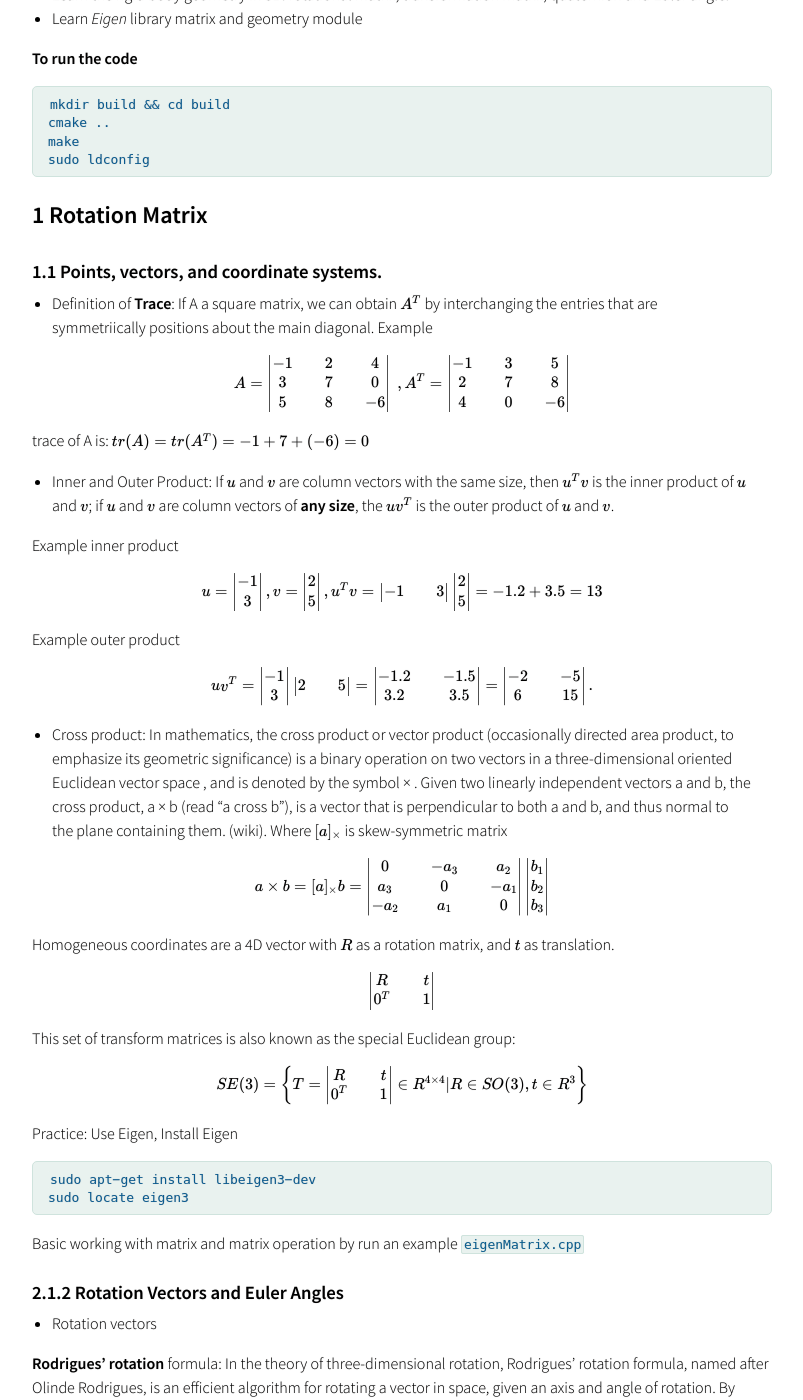
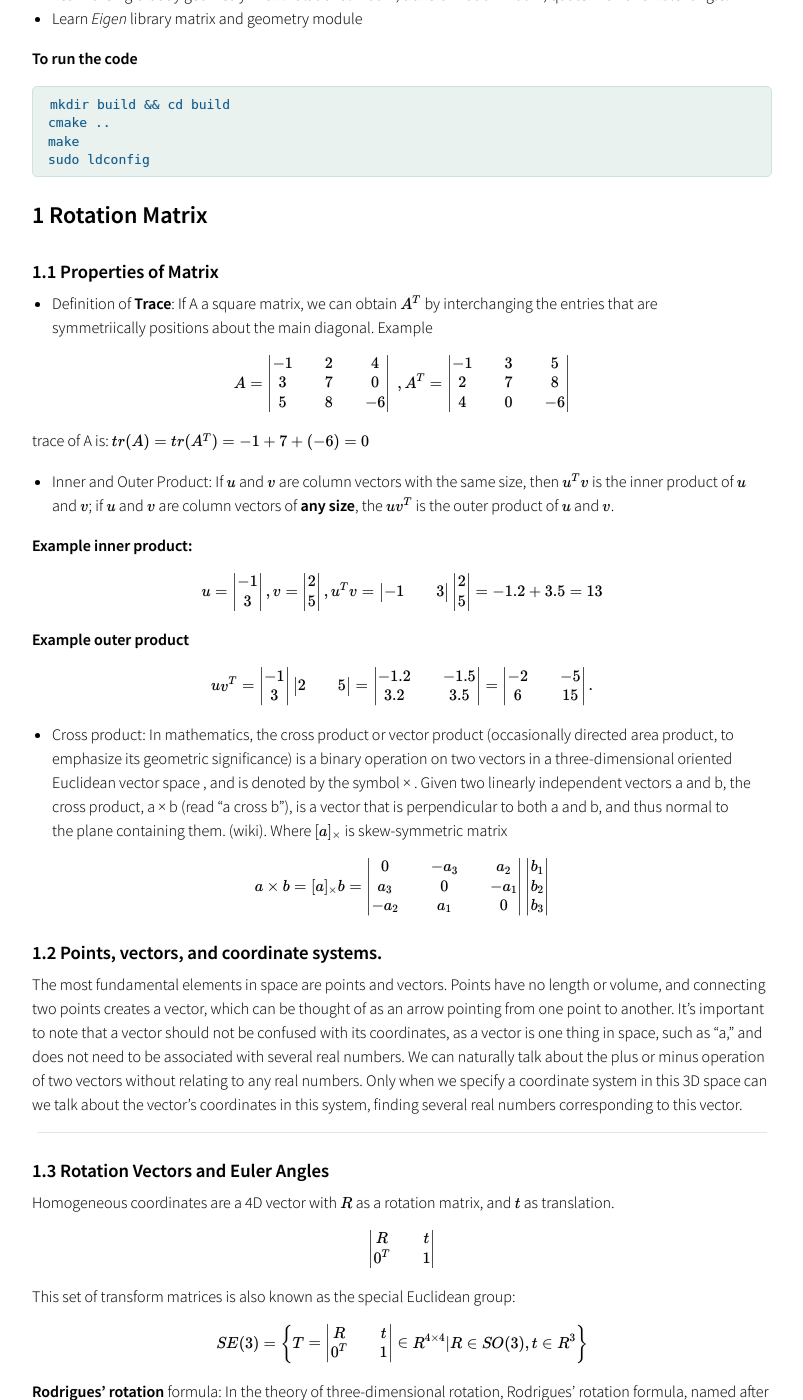
Before and after one commit to robotlabvn/robotlabvn.github.io, a Jekyll site: the page built from _posts/2023-07-30-3D-Rigid-Body-Motion-Eigen-in-C++.md, in a window 1280 px wide and 1400 px high, scrolled down 319 px. Shown: the whole window, without its empty margins (238-1041 px from the left). Built offline with Jekyll 4.4.1, drawn with Linux system fonts in a browser that asks for light colours; nearby versions of some CDN libraries; some of the changed text lies outside the part shown.

Commit message:
Add 3d Rigid Body

````diff
--- a/_posts/2023-07-30-3D-Rigid-Body-Motion-Eigen-in-C++.md
+++ b/_posts/2023-07-30-3D-Rigid-Body-Motion-Eigen-in-C++.md
@@ -21,7 +21,8 @@
 ```
 
 ## 1 Rotation Matrix
-### 1.1 Points, vectors, and coordinate systems.
+### 1.1 Properties of Matrix
+
 - Definition of **Trace**:
 If A a square matrix, we can obtain $$A^T$$ by interchanging the entries that are symmetriically positions about the main diagonal. Example
 
@@ -43,7 +44,7 @@
 
 - Inner and Outer Product: If $$u$$ and $$v$$ are column vectors with the same size, then $$u^Tv$$ is the inner product of $$u$$ and $$v$$; if $$u$$ and $$v$$ are column vectors of **any size**, the $$uv^T$$ is the outer product of $$u$$ and $$v$$.
 
-Example inner product
+__Example inner product:__
 
 $$u = \begin{vmatrix}
 -1\\
@@ -62,7 +63,7 @@
 \end{vmatrix}
 = -1.2 + 3.5 =13$$
 
-Example outer product
+__Example outer product__
 
 $$uv^T =\begin{vmatrix}
 -1 \\ 3\\
@@ -90,6 +91,14 @@
 b_1 \\ b_2 \\ b_3
 \end{vmatrix}$$
 
+### 1.2 Points, vectors, and coordinate systems.
+The most fundamental elements in space are points and vectors. Points have no length or volume, and connecting two points creates a vector, which can be thought of as an arrow pointing from one point to another. It's important to note that a vector should not be confused with its coordinates, as a vector is one thing in space, such as "a," and does not need to be associated with several real numbers. We can naturally talk about the plus or minus operation of two vectors without relating to any real numbers. Only when we specify a coordinate system in this 3D space can we talk about the vector's coordinates in this system, finding several real numbers corresponding to this vector.
+
+
+
+---
+
+### 1.3 Rotation Vectors and Euler Angles
 
 Homogeneous coordinates are a 4D vector with $$R$$ as a rotation matrix, and $$t$$ as translation.
 
@@ -105,15 +114,6 @@
 0^T && 1
 \end{vmatrix}\in R^{4\times4} | R \in SO(3),  t \in R^3 \bigg\} $$
 
-Practice: Use Eigen, Install Eigen
-```
-sudo apt−get install libeigen3−dev
-sudo locate eigen3
-```
-Basic working with matrix and matrix operation by run an example `eigenMatrix.cpp`
-
-### 2.1.2 Rotation Vectors and Euler Angles
-- Rotation vectors
 
 **Rodrigues' rotation** formula: In the theory of three-dimensional rotation, Rodrigues' rotation formula, named after Olinde Rodrigues, is an efficient algorithm for rotating a vector in space, given an axis and angle of rotation. By extension, this can be used to transform all three basis vectors to compute a rotation matrix in SO(3), the group of all rotation matrices, from an axis–angle representation. (Wiki)
 
@@ -134,7 +134,13 @@
 - Affine transform (4x4): `Eigen::Affine3d`
 - Perspective transformation(4x4): `Eigen::Projective3d`
 
-## 2.2 Visualization Demo
+Practice: Use Eigen, Install Eigen
+```
+sudo apt−get install libeigen3−dev
+sudo locate eigen3
+```
+Basic working with matrix and matrix operation by run an example `eigenMatrix.cpp`
+## 2.2 Visualization Demo (Optional)
 ### 2.2.1 Ploting the Trajectory
  The trajectory file called "trajectory.txt" has each line format:  $$time, t_x, t_y, t_z, q_x, q_y, q_z, q_w$$  with $$t$$ is translatition, $$q$$ is quaternion.
 
````
Also changed, not shown: other parts of _posts/2023-07-30-3D-Rigid-Body-Motion-Eigen-in-C++.md (+1 -1 lines).
